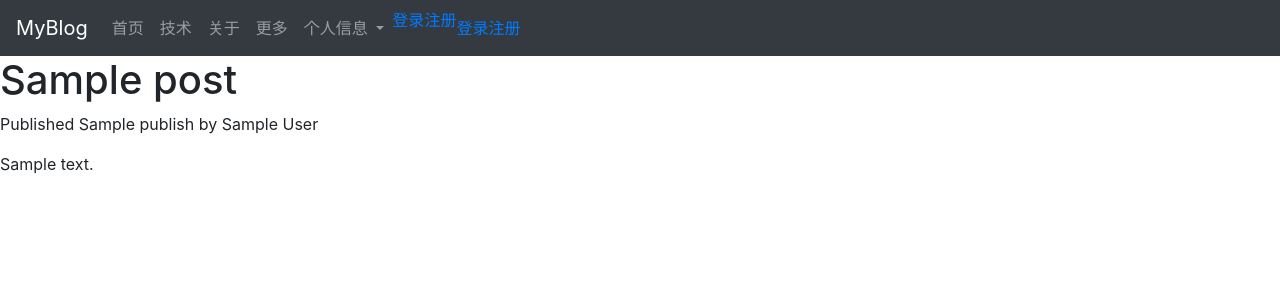
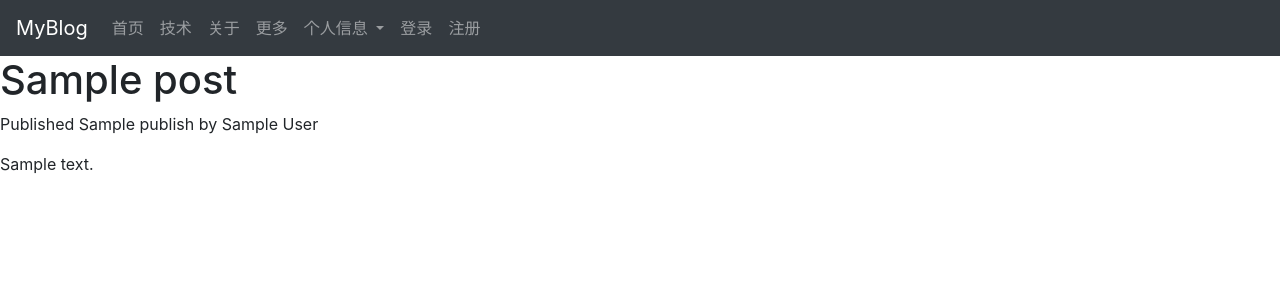
Before and after one commit to ATaoFire/webDjango, a Django app: template MyBlog/templates/blog/post/detail.html in a window 1280 px wide. Shown: the top 300 px of the page. Run offline with Django 3.2, Linux system fonts and the light colour scheme; the template is opened without the code that fills it: most values are stand-ins (such as "Sample title", 1, 10 or a date in 2020); some libraries are stand-ins or nearby versions.

```diff
--- a/MyBlog/MyBlog/urls.py
+++ b/MyBlog/MyBlog/urls.py
@@ -24,4 +24,4 @@ urlpatterns = [
     path('blog/', include('blog.urls')),
     #验证码
     path('captcha', include('captcha.urls'))
-]+ static(settings.MEDIA_URL, document_root=settings.MEDIA_ROOT)
+] + static(settings.MEDIA_URL, document_root=settings.MEDIA_ROOT)
--- a/MyBlog/blog/forms.py
+++ b/MyBlog/blog/forms.py
@@ -1,5 +1,6 @@
 from django import forms
 from captcha.fields import CaptchaField
+
 from .models import User
 
 
--- a/MyBlog/blog/urls.py
+++ b/MyBlog/blog/urls.py
@@ -12,10 +12,10 @@ urlpatterns = [
     #退出
     path('logout/', views.logout, name='logout'),
     path('list/', views.blog_list, name='blog_list'),
-    path('category/(?P<cid>[0-9]+)/$', views.blog_list, name='blog_list'),
+    # path(r'category/^(?P[0-9])/$', views.blog_list, name='blog_list'),
 
     path('search/', views.SearchView.as_view(), name='search'),
 
     path('<int:year>/<int:month>/<int:day>/<slug:post>/',
-         views.post_detail, name='post_detail')
+         views.post_detail, name='post_detail'),
 ]
--- a/MyBlog/templates/blog/base.html
+++ b/MyBlog/templates/blog/base.html
@@ -50,40 +50,21 @@
             </li>
             {% if request.session.is_login %}
                 <li class="nav-item">
-                    <a class="nav-link" href="#">当前在线：{{ request.session.user_username }}</a>
+                    <a class="nav-link" href="/blog/home/">当前在线：{{ request.session.user_username }}</a>
                 </li>
                 <li class="nav-item">
                     <a class="nav-link" href="/blog/logout/">登出</a>
                 </li>
             {% else %}
                 <li class="nav-item">
-                    <a href="/blog/login/">登录</a>
+                    <a class="nav-link" href="/blog/login/">登录</a>
                 </li>
                 <li class="nav-item">
-                    <a href="/blog/register/">注册</a>
-                </li>
-            {% endif %}
-        </ul>
-        <ul class="navbar-nav">
-            {% if request.session.is_login %}
-                <li class="nav-item">
-                    <a class="nav-link" href="#">当前在线：{{ request.session.user_username }}</a>
-                </li>
-                <li class="nav-item">
-                    <a class="nav-link" href="/blog/logout/">登出</a>
-                </li>
-            {% else %}
-                <li class="nav-item">
-                    <a href="/blog/login/">登录</a>
-                </li>
-                <li class="nav-item">
-                    <a href="/blog/register/">注册</a>
+                    <a class="nav-link" href="/blog/register/">注册</a>
                 </li>
             {% endif %}
         </ul>
     </nav>
-
     {% block content %}{% endblock %}
-
 </body>
 </html>
```
Also changed, not shown: MyBlog/blog/models.py (+5 -5 lines), MyBlog/blog/views.py (+14 -14 lines), MyBlog/templates/blog/post/home.html (+54 -22 lines), MyBlog/db.sqlite3, MyBlog/media/banner/2019/10/04/img_fjords_wide.jpg (added), MyBlog/media/banner/2019/10/04/img_mountains_wide.jpg (added), MyBlog/media/banner/2019/10/04/img_nature_wide.jpg (added).
